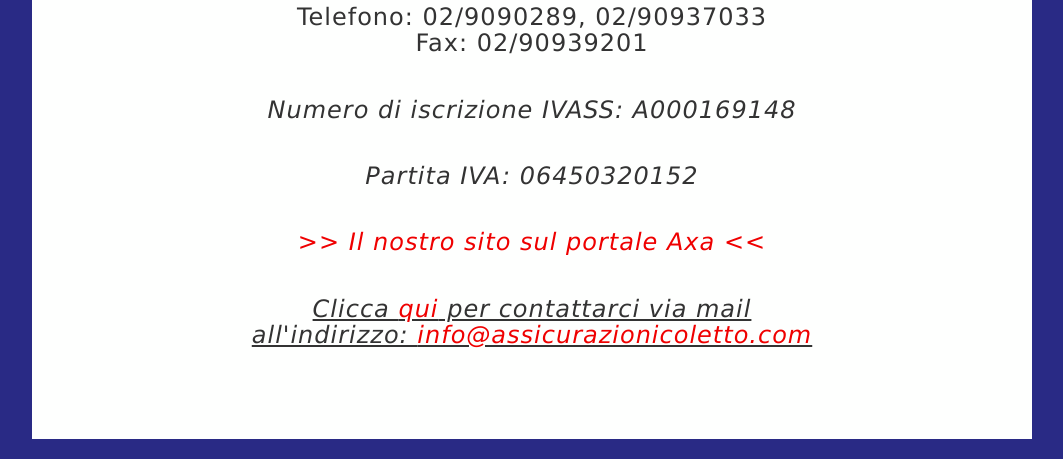
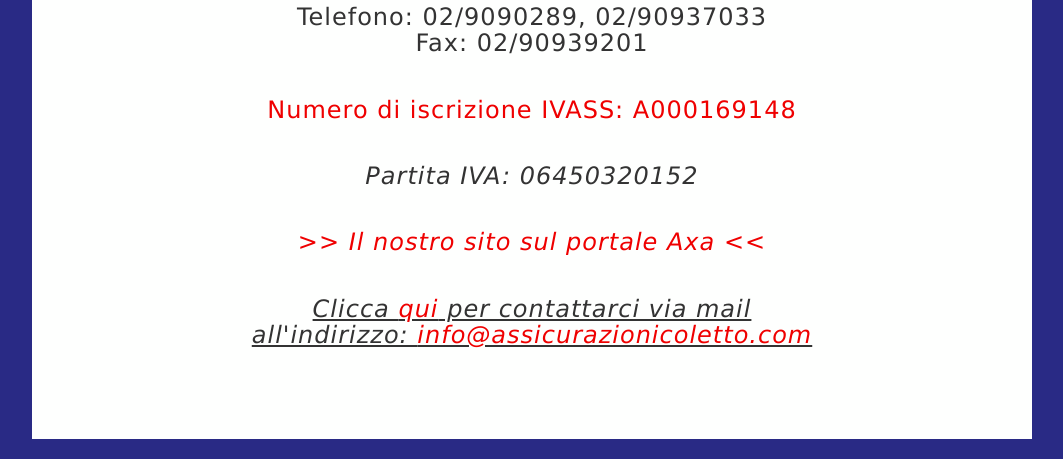
Before and after one commit to stefanocoletto/assicurazionicoletto.github.io, a plain HTML site: page index.html in a window 1280 px wide. Shown: the part 926-1385 px from the top of the page, without its empty margins (108-1171 px from the left). Drawn offline with Linux system fonts and the light colour scheme; some packages are replaced by stand-ins of ours.

Commit message:
Update index.html

```diff
--- a/index.html
+++ b/index.html
@@ -53,7 +53,8 @@
 <p>Telefono:
 02/9090289, 02/90937033 <br> Fax: 02/90939201</p>
 
-<p><i>Numero di iscrizione IVASS: A000169148</i></p>
+<!--<p><i>Numero di iscrizione IVASS: A000169148</i></p>-->
+<p><a href="https://servizi.ivass.it/RuirPubblica/">Numero di iscrizione IVASS: A000169148</a></p>
 <p><i>Partita IVA: 06450320152<p><i><p><i>
 <p><i><a href="http://agenzie.axa.it/trezzosulladda1399"> >> Il nostro sito sul portale Axa << </a><p><i>
 
```
